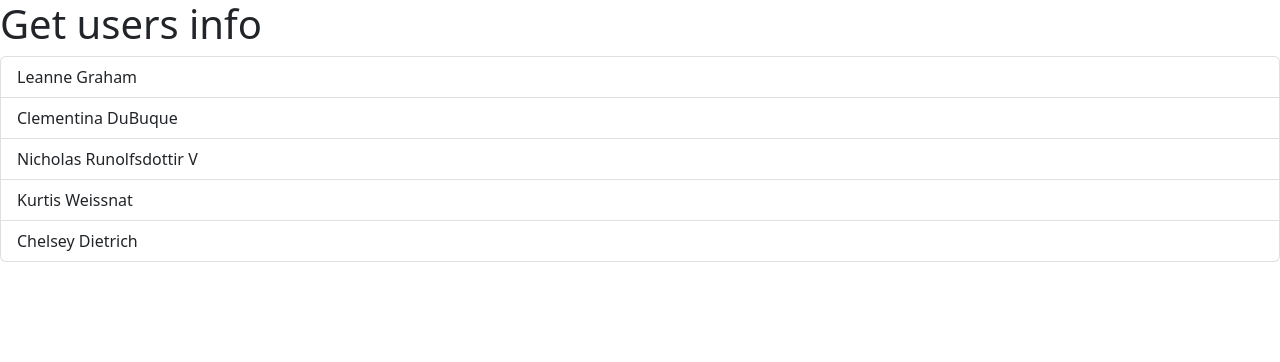
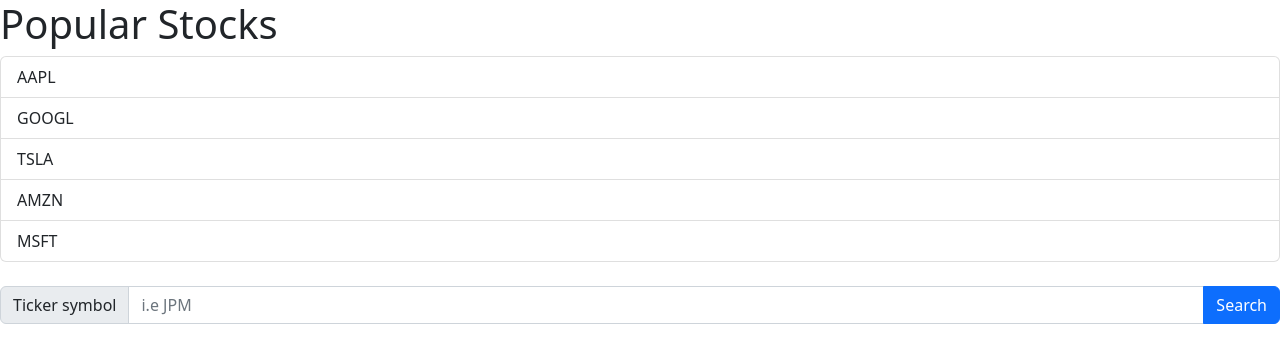
Before and after one commit to Olavarry/react-app, a React (Vite) app: page / in a window 1280 px wide. Shown: the top 362 px of the page. Built offline with nearby package versions, Linux system fonts and the light colour scheme.

Commit message:
add input group and change api to get stock data

```diff
--- a/src/App.tsx
+++ b/src/App.tsx
@@ -2,17 +2,27 @@ import ListGroup from "./components/ListGroup";
 import axios from "axios";
 
 function App() {
-  let items = [
-    "Leanne Graham",
-    "Clementina DuBuque",
-    "Nicholas Runolfsdottir V",
-    "Kurtis Weissnat",
-    "Chelsey Dietrich",
-  ];
+  let items = ["AAPL", "GOOGL", "TSLA", "AMZN", "MSFT"];
 
   const handleSelectItem = (item: string) => {
     axios
       .get("https://jsonplaceholder.typicode.com/users?name=" + item)
+      .then((response) => {
+        console.log(response.data[0]);
+      })
+      .catch((error) => {
+        console.log(error);
+      });
+  };
+
+  const handleInputSubmit = (inputValue: string) => {
+    axios
+      .get("https://financialmodelingprep.com/stable/search-symbol", {
+        params: {
+          query: inputValue,
+          apikey: "awsqzdvlpugFQrdxr6ao1ukzFuborA4k",
+        },
+      })
       .then((response) => {
         console.log(response.data[0]);
       })
@@ -26,8 +36,9 @@ function App() {
     <div>
       <ListGroup
         items={items}
-        heading="Get users info"
+        heading="Popular Stocks"
         onSelectItem={handleSelectItem}
+        onInputSubmit={handleInputSubmit}
       />
     </div>
   );
--- a/src/components/ListGroup.tsx
+++ b/src/components/ListGroup.tsx
@@ -4,12 +4,25 @@ interface Props {
   items: string[];
   heading: string;
   onSelectItem: (item: string) => void;
+  onInputSubmit: (inputValue: string) => void;
 }
 
-function ListGroup({ items, heading, onSelectItem }: Props) {
+function ListGroup({ items, heading, onSelectItem, onInputSubmit }: Props) {
   const getMessage = () => (items.length === 0 ? <p>No items found</p> : null);
 
   const [selectedIndex, setSelectedIndex] = useState(-1);
+  const [inputValue, setInputValue] = useState(""); // State for input value
+
+  const handleInputChange = (event: React.ChangeEvent<HTMLInputElement>) => {
+    setInputValue(event.target.value); // Update state with input value
+  };
+
+  const handleInputSubmit = () => {
+    if (inputValue.trim() !== "") {
+      onInputSubmit(inputValue); // Pass the input value to the parent component
+      setInputValue(""); // Clear the input field
+    }
+  };
 
   //Event handler
   // const handleClick = (event: MouseEvent) => console.log(event);   this can be added to li  onClick={handleClick}
@@ -36,6 +49,32 @@ function ListGroup({ items, heading, onSelectItem }: Props) {
           </li>
         ))}
       </ul>
+      <br></br>
+      <div className="input-group mb-3">
+        <span className="input-group-text" id="basic-addon1">
+          Ticker symbol
+        </span>
+        <input
+          type="text"
+          className="form-control"
+          placeholder="i.e JPM"
+          aria-label="Ticker"
+          aria-describedby="basic-addon1"
+          value={inputValue} // Bind input value to state
+          onChange={handleInputChange} // Handle input changes
+          onKeyDown={(event) => {
+            if (event.key === "Enter") {
+              handleInputSubmit(); // Trigger submit on Enter key
+            }
+          }}
+        />
+        <button
+          className="btn btn-primary"
+          onClick={handleInputSubmit} // Handle input submission
+        >
+          Search
+        </button>
+      </div>
     </>
 
     //another way to implent this could be:
```
Also changed, not shown: 1 other file (tests, documents, lock files or other folders).
